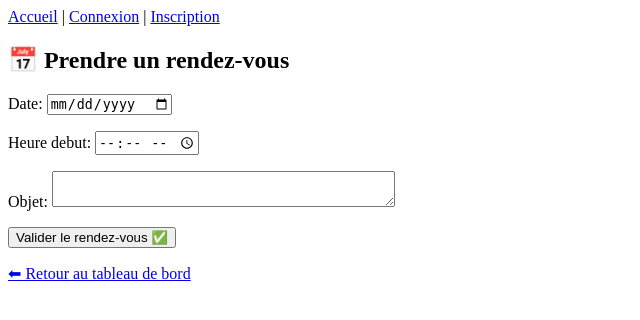
After one commit to amina-abddm/Django_Web_Application, a Django app: template djangowebapplication/schedule/templates/schedule/prise_rdv.html in a window 1280 px wide. The commit adds this page. Shown: the top 320 px of the page, without its empty margins (0-640 px from the left). Run offline with Django 5.2, Linux system fonts and the light colour scheme; the template is opened without the code that fills it: values that come from a table or form of the project are taken from there, others are empty.

Commit message:
initial commit

```diff
--- a/djangowebapplication/schedule/forms.py
+++ b/djangowebapplication/schedule/forms.py
@@ -1,7 +1,8 @@
 from django import forms
+from django.core.exceptions import ValidationError
+from django.utils import timezone
+from django.utils.timezone import make_aware
 from .models import Seance
-from django.utils import timezone
-from datetime import timedelta
 
 class SeanceForm(forms.ModelForm):
     class Meta:
@@ -10,20 +11,37 @@ class SeanceForm(forms.ModelForm):
         widgets = {
             'date': forms.DateInput(attrs={'type': 'date'}),
             'heure_debut': forms.TimeInput(attrs={'type': 'time'}),
+            'objet': forms.Textarea(attrs={'rows': 2}),
         }
 
     def clean(self):
         cleaned_data = super().clean()
         date = cleaned_data.get('date')
         heure_debut = cleaned_data.get('heure_debut')
+        objet = cleaned_data.get('objet')
 
-        # Vérifie que le rendez-vous est dans le futur
         if date and heure_debut:
-            datetime_rdv = timezone.make_aware(
-                timezone.datetime.combine(date, heure_debut)
-            )
+            # Combiner date et heure pour créer un datetime complet
+            datetime_rdv = make_aware(timezone.datetime.combine(date, heure_debut))
+
+            # 1. Le rendez-vous doit être dans le futur
             if datetime_rdv < timezone.now():
-                raise forms.ValidationError("Le rendez-vous doit être dans le futur.")
+                raise ValidationError("Le rendez-vous doit être prévu dans le futur.")
 
-        # Ajoute d’autres règles si nécessaire (ex. horaires autorisés, délai de 10 minutes, etc.)
+            # 2. Les rendez-vous doivent être entre 9h et 18h
+            if not (9 <= heure_debut.hour < 18):
+                raise ValidationError("Les rendez-vous doivent être pris entre 9h et 18h.")
+
+            # 3. Vérifie s’il y a déjà un rendez-vous à cette date et heure
+            if Seance.objects.filter(date=date, heure_debut=heure_debut).exists():
+                raise ValidationError("Un rendez-vous existe déjà à cet horaire.")
+
+            # 4. Vérifie qu’il y a au moins 10 minutes entre les rendez-vous du même jour
+            rdvs_du_jour = Seance.objects.filter(date=date)
+            for rdv in rdvs_du_jour:
+                delta_minutes = abs((rdv.heure_debut.hour * 60 + rdv.heure_debut.minute) -
+                                    (heure_debut.hour * 60 + heure_debut.minute))
+                if delta_minutes < 10:
+                    raise ValidationError("Il doit y avoir au moins 10 minutes entre deux rendez-vous.")
+
         return cleaned_data
--- a/djangowebapplication/schedule/templates/schedule/base.html
+++ b/djangowebapplication/schedule/templates/schedule/base.html
@@ -7,3 +7,8 @@
         | <a href="{% url 'signup' %}">Inscription</a>
     {% endif %}
 </nav>
+
+{% block content %}
+    <h1>Bienvenue sur notre site de prise de rendez-vous</h1>
+    <p>Utilisez le menu pour naviguer.</p>
+{% endblock %}
--- /dev/null
+++ b/djangowebapplication/schedule/templates/schedule/prise_rdv.html
@@ -0,0 +1,14 @@
+{% extends 'base.html' %}
+
+{% block content %}
+  <h2>📅 Prendre un rendez-vous</h2>
+
+  <form method="post">
+    {% csrf_token %}
+    {{ form.as_p }}
+
+    <button type="submit">Valider le rendez-vous ✅</button>
+  </form>
+
+  <a href="{% url 'dashboard' %}">⬅ Retour au tableau de bord</a>
+{% endblock %}
--- a/djangowebapplication/schedule/urls.py
+++ b/djangowebapplication/schedule/urls.py
@@ -10,11 +10,14 @@ urlpatterns = [
     path('login/', auth_views.LoginView.as_view(template_name='authentification/login.html'), name='login'),
 
     # Déconnexion (logout)
-    path('logout/', auth_views.LogoutView.as_view(next_page='home'), name='logout'),
+    path('logout/', auth_views.LogoutView.as_view(template_name='authentification/logout.html'), name='logout'),
 
     # Inscription (on va créer cette vue personnalisée)
     path('signup/', views.signup, name='signup'),
 
     # Dashboard pour les clients et les coachs
     path('dashboard/', views.dashboard, name='dashboard'),
+
+    # Nouvelle URL prise de rendez-vous
+    path('prendre-rdv/', views.prendre_rdv, name='prendre_rdv'),
 ]
--- a/djangowebapplication/schedule/views.py
+++ b/djangowebapplication/schedule/views.py
@@ -10,7 +10,7 @@ from django.contrib.auth.models import Group
 def home(request):
     # On peut envoyer des informations au template via un dictionnaire (contexte)
     context = {
-        'coach_name': 'Jean Dupont',
+        'coach_name': 'MyCoach',
         'services': [
             'Coaching individuel',
             'Ateliers de groupe',
```
Also changed, not shown: djangowebapplication/db.sqlite3.
